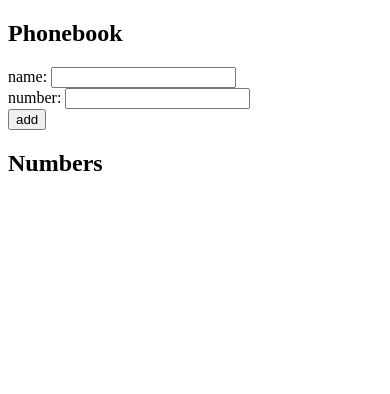
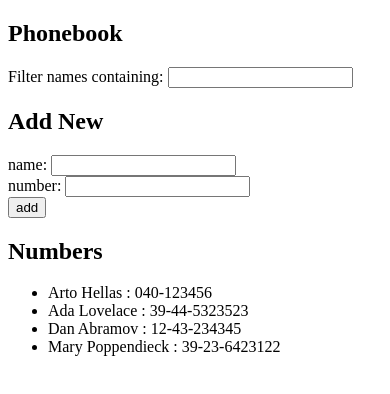
Before and after one commit to lucashkaplan/full_stack_open, a React (Vite) app in the folder part2/phonebook/: page / in a window 390 px wide. Shown: the top 394 px of the page. Built offline with nearby package versions, Linux system fonts and the light colour scheme.

Commit message:
Added filter for people in phonebook (e2.9)

```diff
--- a/part2/phonebook/src/App.jsx
+++ b/part2/phonebook/src/App.jsx
@@ -28,19 +28,39 @@ const PersonForm = ({addPerson, newName, handleNameChange, newNumber, handleNumb
   )
 }
 
-const PersonList = ({persons}) => {
+const PersonList = ({persons, filter}) => {
+  // filter person list based on filter
+  const filteredPersons = persons.filter(person =>
+    person.name.toLowerCase().includes(filter.toLowerCase())
+  );
+
+  return (
+    <ul>
+      {filteredPersons.map(person =>
+        <li key={person.name}>{person.name} : {person.number}</li>
+      )}
+    </ul>
+  );
+}
+
+const Filter = ({filter, handleFilterChange}) => {
   return(
-    <ul>
-    {persons.map(person =>
-      <li key={person.name}>{person.name} : {person.number}</li>)}
-    </ul>
+    <div>
+      Filter names containing: <input value={filter} onChange={handleFilterChange}/>
+    </div>
   )
 }
 
 const App = () => {
-  const [persons, setPersons] = useState([])
+  const [persons, setPersons] = useState([
+    { name: 'Arto Hellas', number: '040-123456', id: 1 },
+    { name: 'Ada Lovelace', number: '39-44-5323523', id: 2 },
+    { name: 'Dan Abramov', number: '12-43-234345', id: 3 },
+    { name: 'Mary Poppendieck', number: '39-23-6423122', id: 4 }
+  ])
   const [newName, setNewName] = useState('')
   const [newNumber, setNewNumber] = useState('')
+  const [filter, setFilter] = useState('')
 
   // event handler for changing name
   const handleNameChange = (event) => {
@@ -72,15 +92,22 @@ const App = () => {
       setPersons(persons.concat(personObject))
       setNewName('') // set name back to default
       setNewNumber('') // set number back to default
+      setFilter('') // reset filter
     } else {
       alert(`${newName} has already been added to the phonebook`);
     }
   }
 
+  // event handler for filtering the phonebook
+  const handleFilterChange = (event) => {
+    setFilter(event.target.value)
+  }
 
   return (
     <div>
       <h2>Phonebook</h2>
+      <Filter filter={filter} handleFilterChange={handleFilterChange}/>
+      <h2>Add New</h2>
       <PersonForm
         addPerson={addPerson}
         newName={newName}
@@ -89,7 +116,7 @@ const App = () => {
         handleNumberChange={handleNumberChange}
       />
       <h2>Numbers</h2>
-      <PersonList persons={persons}/>
+      <PersonList persons={persons} filter={filter}/>
     </div>
   )
 }
```
